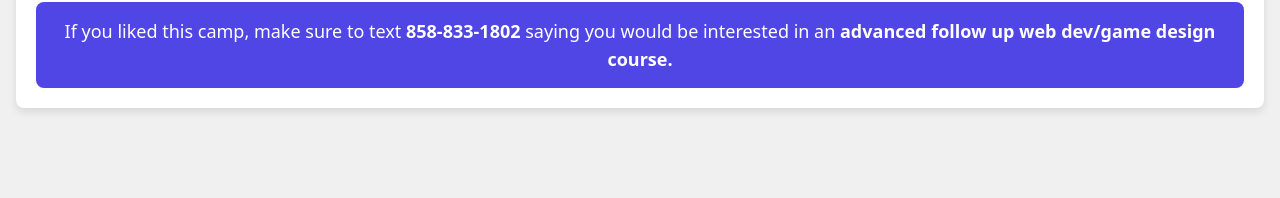
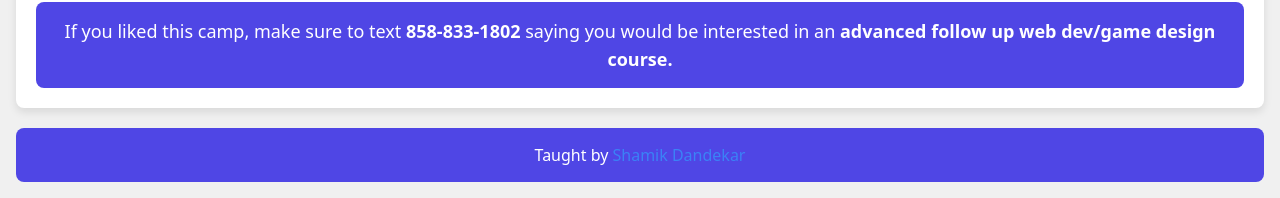
Before and after one commit to Shamik-Autra/7-22-web-dev-camp, a plain HTML site: page index.html in a window 1280 px wide. Shown: the part 1506-1704 px from the top of the page. Before the commit the page ends 1630 px from the top, so only its background shows below. Drawn offline with nearby package versions, Linux system fonts and the light colour scheme.

Commit message:
Update index.html

```diff
--- a/index.html
+++ b/index.html
@@ -60,6 +60,22 @@
             text-align: center;
             margin-top: 20px;
         }
+        .footer {
+            background-color: #4f46e5;
+            color: white;
+            padding: 15px;
+            border-radius: 8px;
+            text-align: center;
+            margin-top: 20px;
+        }
+        .footer a {
+            color: #3b82f6;
+            text-decoration: none;
+            transition: color 0.3s;
+        }
+        .footer a:hover {
+            color: #9333ea;
+        }
     </style>
 </head>
 <body class="flex items-center justify-center min-h-screen">
@@ -111,8 +127,11 @@
                 </li>
             </ul>
             <div class="ad mt-8">
-                <p class="text-lg">If you liked this camp, make sure to text <strong>858-833-1802</strong> saying you would be interested in an <strong>advanced follow up web dev/game design course. </strong> </p>
+                <p class="text-lg">If you liked this camp, make sure to text <strong>858-833-1802</strong> saying you would be interested in an <strong>advanced follow up web dev/game design course.</strong></p>
             </div>
+        </div>
+        <div class="footer">
+            <p>Taught by <a href="https://sham-site.netlify.app/" target="_blank">Shamik Dandekar</a></p>
         </div>
     </div>
 </body>
```
